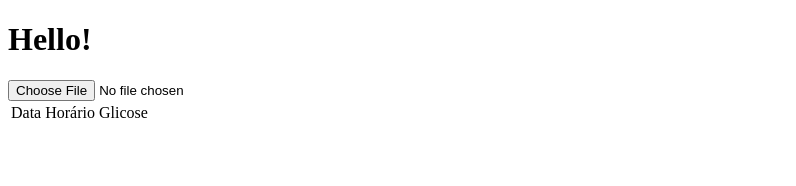
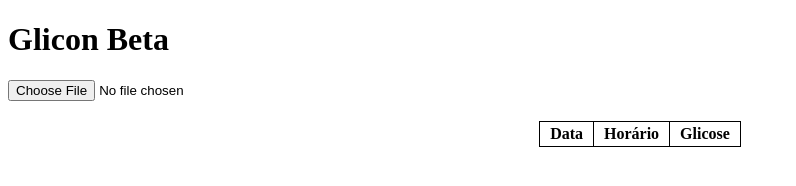
Before and after one commit to DouglasMV/glicon-beta, a plain HTML site: page index.html in a window 1280 px wide. Shown: the whole page, without its empty margins (0-796 px from the left). Drawn offline with nearby package versions, Linux system fonts and the light colour scheme.

Commit message:
added table styles

```diff
--- a/index.html
+++ b/index.html
@@ -8,7 +8,7 @@
     <link rel="stylesheet" href="./style.css">
 </head>
 <body>
-    <h1>Hello!</h1>
+    <h1>Glicon Beta</h1>
     <input type="file" id="file" />
 
     <div id="controlTable">
--- a/style.css
+++ b/style.css
@@ -0,0 +1,14 @@
+td {
+    border: solid 1px black;
+    margin: 0;
+    padding: 3px 10px;
+}
+
+thead{
+    font-weight: bold;
+}
+
+table {
+    border-collapse: collapse;
+    margin: 20px auto;
+}
```
